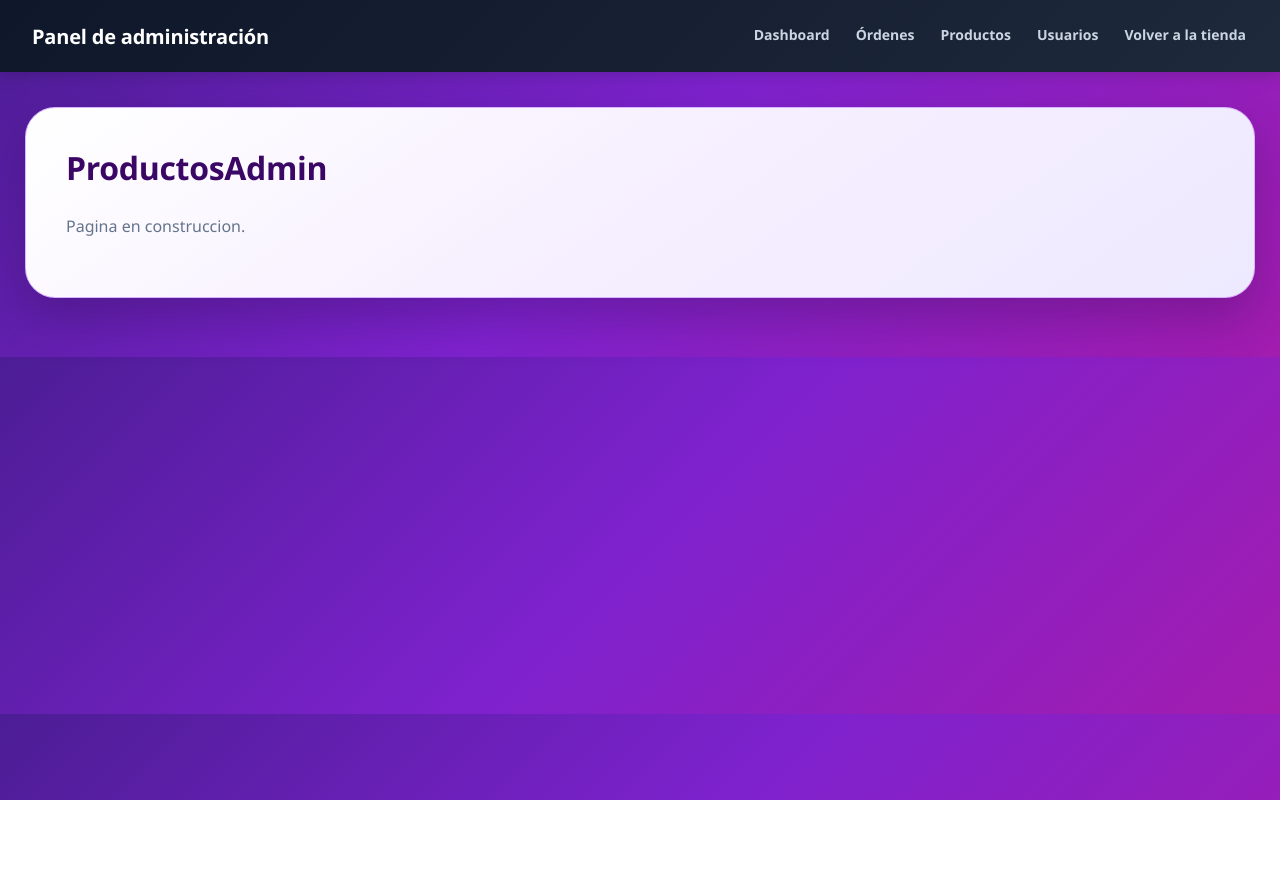
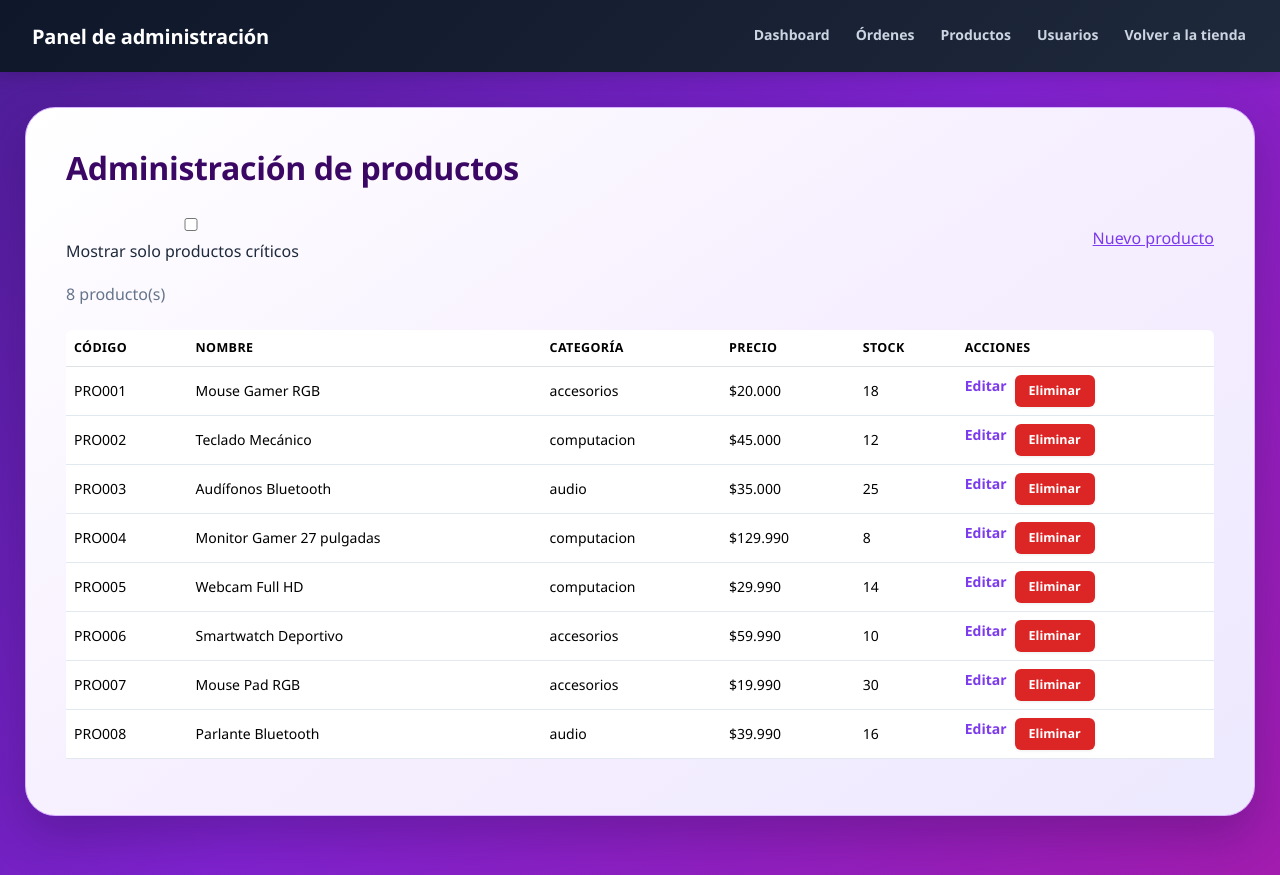
Before and after one commit to ThiaraRC/TechStore, a React (Vite) app: page /admin/productos in a window 1280 px wide. Before the commit the page ends 800 px from the top, so only its background shows below. Built offline with nearby package versions, Linux system fonts and the light colour scheme.

Commit message:
Agrega listado de productos del panel de administracion

```diff
--- a/src/components/pages/admin/ProductosAdmin.jsx
+++ b/src/components/pages/admin/ProductosAdmin.jsx
@@ -1,8 +1,75 @@
+import { useState } from 'react'
+import { Link } from 'react-router-dom'
+import { listarProductos, eliminarProducto } from '../../../data/productos'
+import { formatearPrecio } from '../../../utils/formato'
+import Button from '../../atoms/Button'
+
 export default function ProductosAdmin() {
+  const [productos, setProductos] = useState(() => listarProductos())
+  const [soloCriticos, setSoloCriticos] = useState(false)
+
+  const esCritico = (p) => p.stock <= p.stockCritico
+  const visibles = soloCriticos ? productos.filter(esCritico) : productos
+
+  const eliminar = (producto) => {
+    if (!window.confirm('¿Eliminar el producto ' + producto.nombre + '?')) return
+    eliminarProducto(producto.id)
+    setProductos(listarProductos())
+  }
+
   return (
     <section>
-      <h2>ProductosAdmin</h2>
-      <p>Pagina en construccion.</p>
+      <h2>Administración de productos</h2>
+
+      <div className="d-flex flex-wrap align-items-center justify-content-between gap-2 mb-3">
+        <label>
+          <input
+            type="checkbox"
+            checked={soloCriticos}
+            onChange={(e) => setSoloCriticos(e.target.checked)}
+          />{' '}
+          Mostrar solo productos críticos
+        </label>
+        <Link to="/admin/productos/nuevo">Nuevo producto</Link>
+      </div>
+
+      <p>{visibles.length} producto(s)</p>
+
+      {visibles.length === 0 ? (
+        <p>No hay productos para mostrar.</p>
+      ) : (
+        <div className="table-responsive">
+          <table className="table align-middle">
+            <thead>
+              <tr>
+                <th>Código</th>
+                <th>Nombre</th>
+                <th>Categoría</th>
+                <th>Precio</th>
+                <th>Stock</th>
+                <th>Acciones</th>
+              </tr>
+            </thead>
+            <tbody>
+              {visibles.map((p) => (
+                <tr key={p.id}>
+                  <td>{p.codigo}</td>
+                  <td>{p.nombre}</td>
+                  <td>{p.categoria}</td>
+                  <td>{formatearPrecio(p.precio)}</td>
+                  <td>
+                    {p.stock} {esCritico(p) && <span className="chip chip-critico">Crítico</span>}
+                  </td>
+                  <td className="d-flex gap-2">
+                    <Link to={'/admin/productos/' + p.id + '/editar'}>Editar</Link>
+                    <Button etiqueta="Eliminar" onClick={() => eliminar(p)} />
+                  </td>
+                </tr>
+              ))}
+            </tbody>
+          </table>
+        </div>
+      )}
     </section>
   )
 }
```
